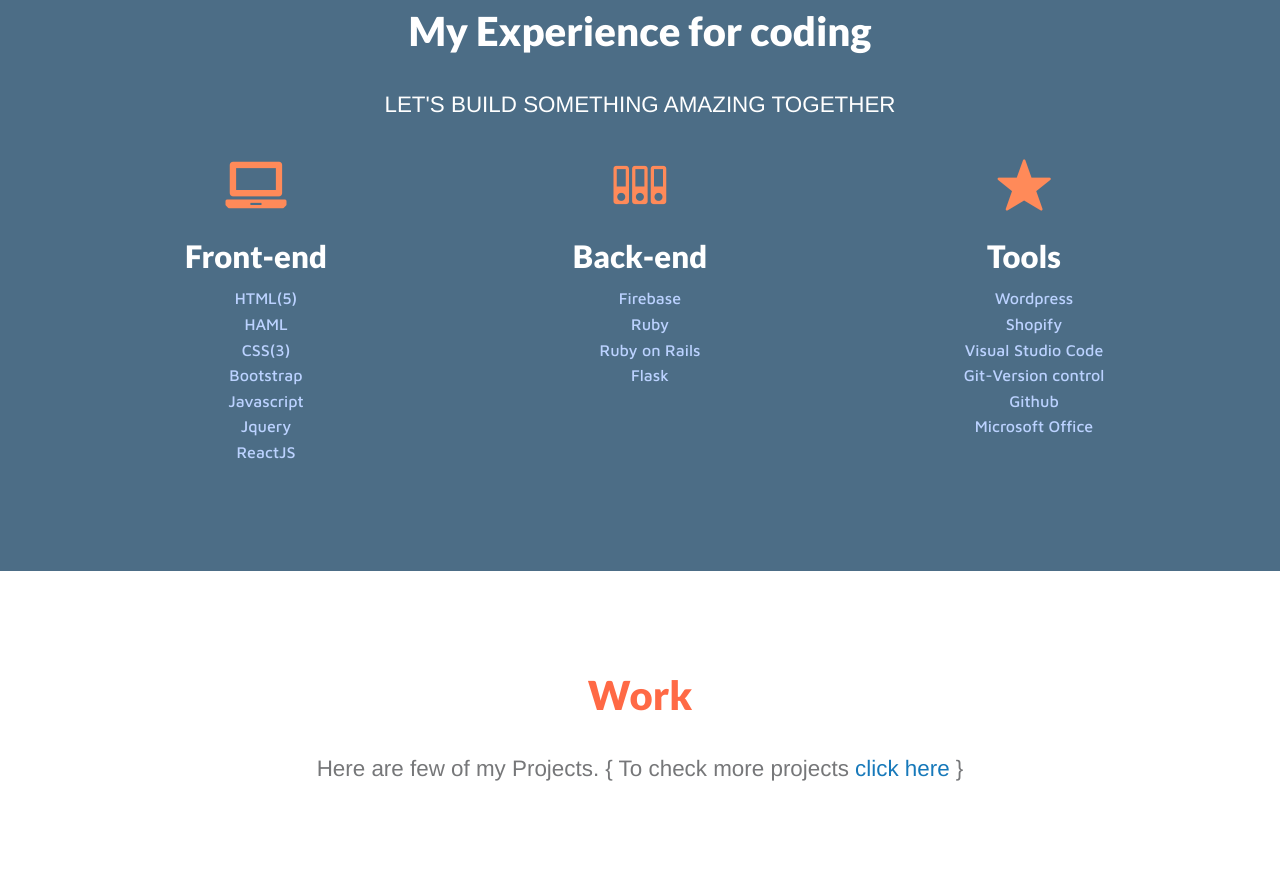
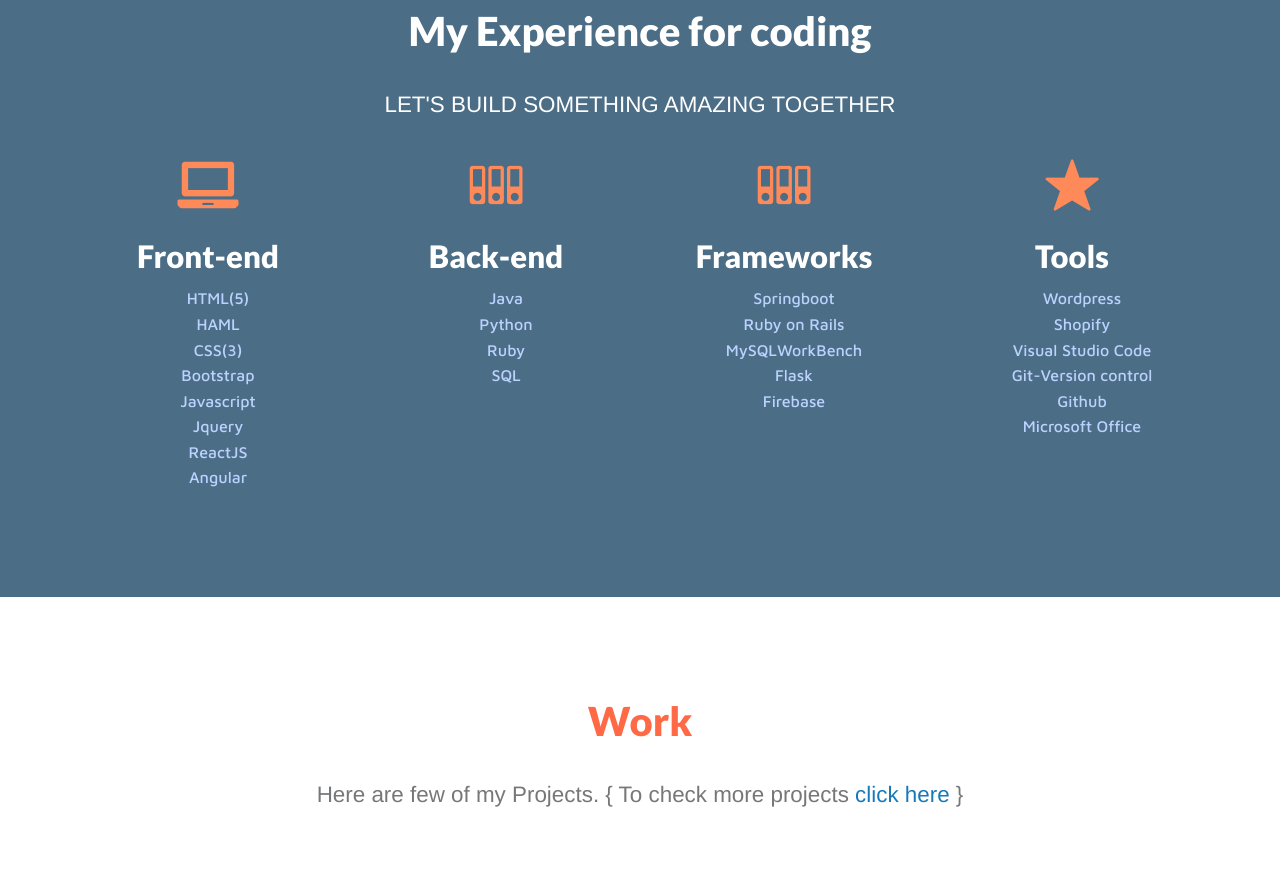
Before and after one commit to masterahmedhussain/ahmed-portfolio, a plain HTML site: page index.html in a window 1280 px wide. Shown: the part 1090-1964 px from the top of the page. Drawn offline with Linux system fonts and the light colour scheme; grey boxes are pictures that could not be loaded.

Commit message:
Added the frameworks column

```diff
--- a/index.html
+++ b/index.html
@@ -84,7 +84,7 @@
 				</div>
 			</div>
 			<div class="row">
-				<div class="small-12 medium-4 columns text-center experience-topics">
+				<div class="small-12 medium-3 columns text-center experience-topics">
 					<i class="fi-laptop"></i>
 					<h3>Front-end</h3>
 					<ul>
@@ -95,20 +95,33 @@
 						<li>Javascript</li>
 						<li>Jquery</li>
 						<li>ReactJS</li>
+						<li>Angular</li>
 
 					</ul>
 				</div>
-				<div class="small-12 medium-4 columns text-center experience-topics">
+				<div class="small-12 medium-3 columns text-center experience-topics">
 					<i class="fi-database"></i>
 					<h3>Back-end</h3>
 					<ul>
-						<li>Firebase</li>
+						<li>Java</li>
+						<li>Python</li>
 						<li>Ruby</li>
-						<li>Ruby on Rails</li>
-						<li>Flask</li>
+						<li>SQL</li>
+
 					</ul>
 				</div>
-				<div class="small-12 medium-4 columns text-center experience-topics">
+				<div class="small-12 medium-3 columns text-center experience-topics">
+					<i class="fi-database"></i>
+					<h3>Frameworks</h3>
+					<ul>
+						<li>Springboot</li>
+						<li>Ruby on Rails</li>
+						<li>MySQLWorkBench</li>
+						<li>Flask</li>
+						<li>Firebase</li>
+					</ul>
+				</div>
+				<div class="small-12 medium-3 columns text-center experience-topics">
 					<i class="fi-star"></i>
 					<h3>Tools</h3>
 					<ul>
```
